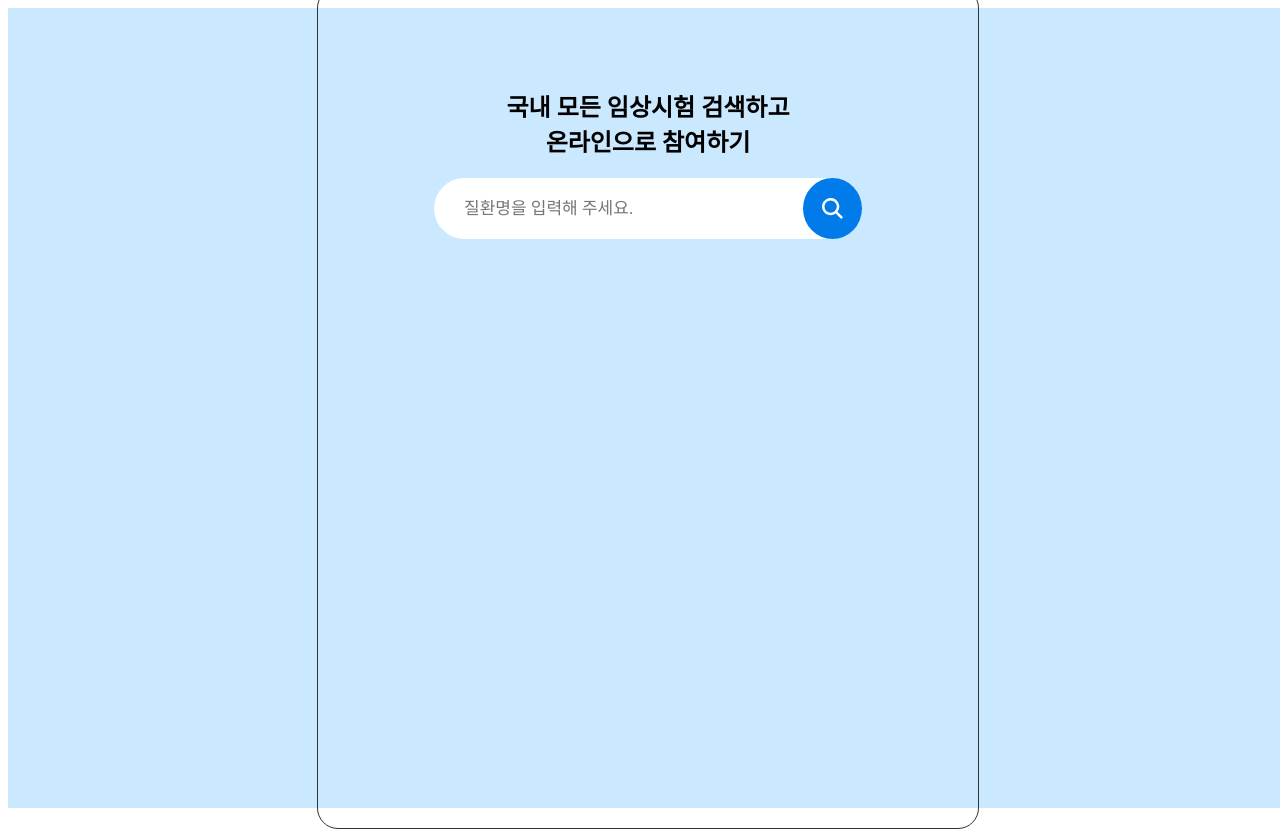
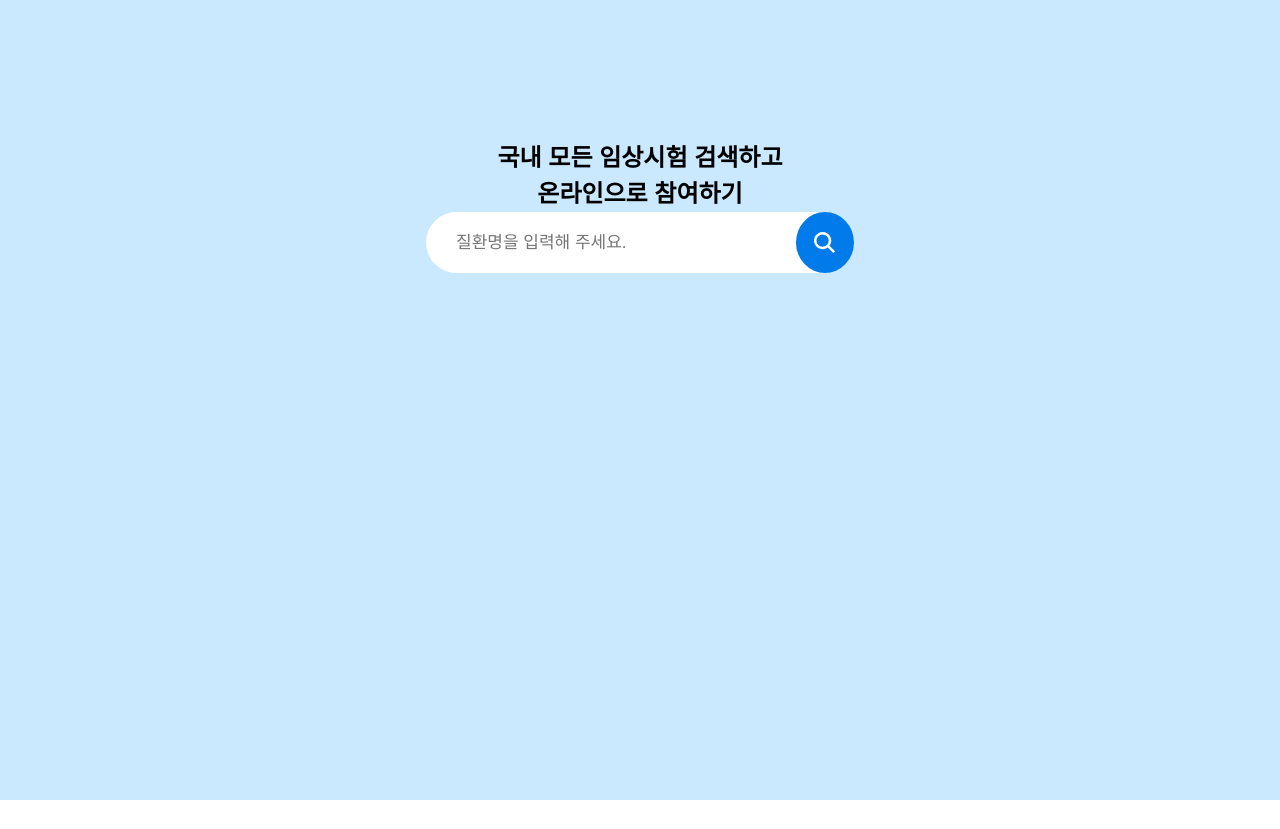
Before and after one commit to Pre-Team-10/pre-onboarding-8th-3-10, a React (Create React App) app: page / in a window 1280 px wide. After the commit the page ends 800 px from the top, so only its background shows below. Built offline with nearby package versions, Linux system fonts and the light colour scheme.

Commit message:
Feat: 글로벌  스타일 추가

```diff
--- a/src/App.tsx
+++ b/src/App.tsx
@@ -1,9 +1,11 @@
 import React from "react";
 import SearchBox from "./SearchBox";
+import GlobalStyle from "./styles/globalStyle";
 
 function App() {
   return (
     <div className="App">
+      <GlobalStyle />
       <SearchBox />
     </div>
   );
--- a/src/SearchBox.tsx
+++ b/src/SearchBox.tsx
@@ -12,12 +12,11 @@ const Container = styled.section`
 `;
 
 const SearchBoxWrap = styled.div`
-  width: 500px;
+  width: 700px;
   height: 680px;
   margin: 0 auto;
   padding: 80px;
   text-align: center;
-  border: 1px solid #333;
   border-radius: 21px;
 `;
 const SearchInputWrap = styled.form`
@@ -70,12 +69,24 @@ const ListWrap = styled.ul`
 `;
 
 const List = styled.li`
+  position: relative;
   padding: 10px 0px;
   font-size: 17px;
   font-weight: 300;
   text-decoration: none;
   text-align: left;
   list-style: none;
+
+  &:nth-child(2) {
+    padding: 20px 0px 10px;
+  }
+
+  &:nth-child(2)::before {
+    content: "추천 검색어";
+    position: absolute;
+    top: -10px;
+    color: #eee;
+  }
 `;
 
 const TypeKeyword = styled.li`
--- /dev/null
+++ b/src/styles/globalStyle.ts
@@ -0,0 +1,23 @@
+import { createGlobalStyle } from "styled-components";
+
+const GlobalStyle = createGlobalStyle`
+
+*, *::before, *::after {
+    margin: 0;
+    padding: 0;
+    box-sizing: border-box;
+}
+
+ul, li {
+    list-style: none;
+    border: 0;
+}
+
+body{
+    font-family: "Nanum Gothic", sans-serif;
+    line-height: 1.5;
+}
+
+`;
+
+export default GlobalStyle;
```
